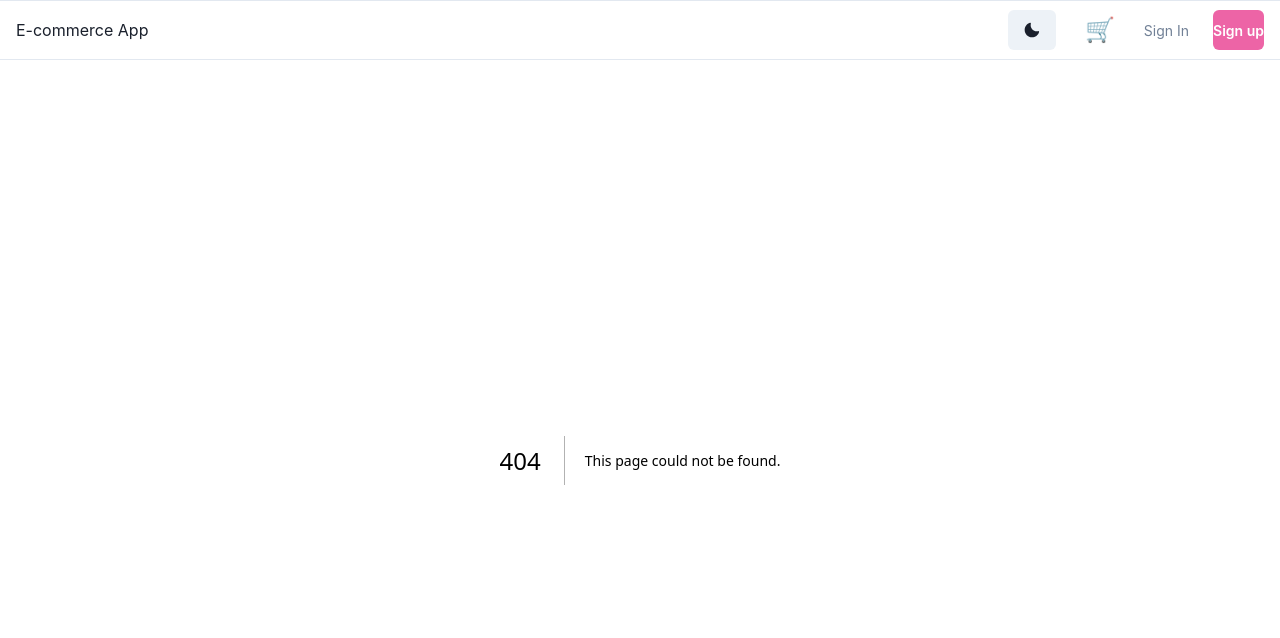
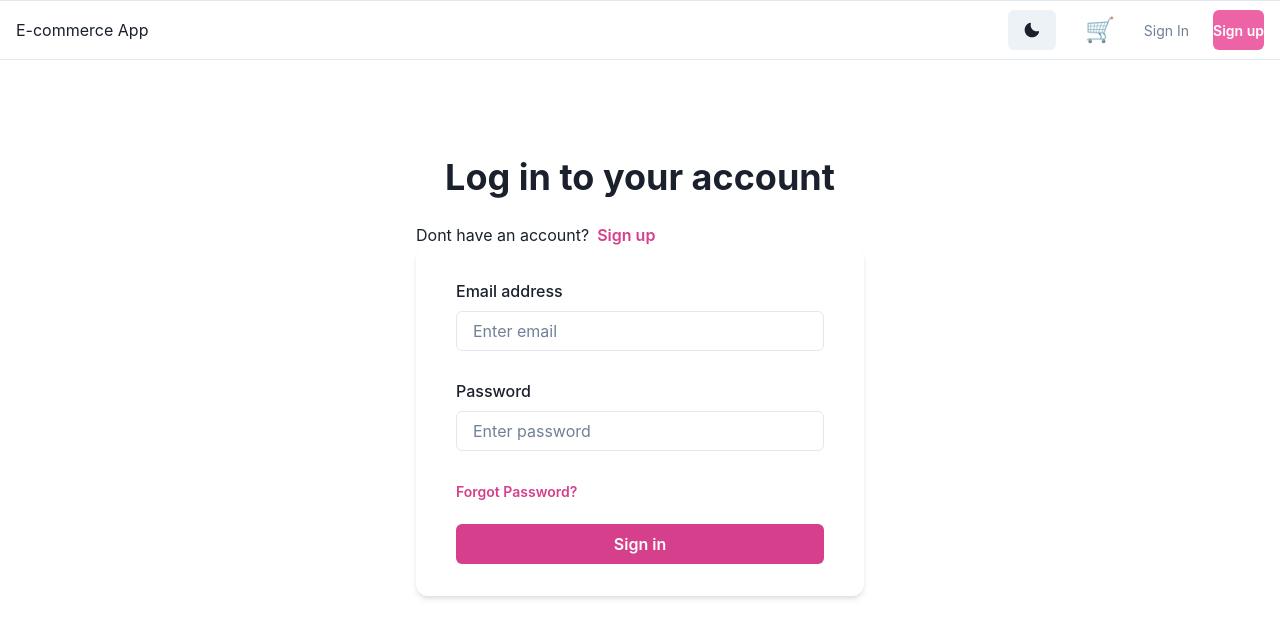
Before and after one commit to jesualujan/30weba_fullstack, a Next.js app in the folder ecommerce/: page /login in a window 1280 px wide. Before the commit this address had no page. Shown: the top 638 px of the page. Built offline with nearby package versions, Linux system fonts and the light colour scheme.

Commit message:
✨ creamos el form de login

```diff
--- /dev/null
+++ b/ecommerce/pages/login.js
@@ -0,0 +1,135 @@
+import React, {useState} from 'react'
+import {
+    Container,
+    Stack,
+    Heading,
+    HStack,
+    Text,
+    Button,
+    Box,
+    FormControl,
+    FormLabel,
+    Input,
+    useBreakpointValue,
+    useColorModeValue,
+    FormHelperText
+} from '@chakra-ui/react'
+import Link from 'next/link'
+import * as yup from 'yup'
+
+ // regla de validación con yup
+ // https://github.com/jquense/yup/tree/pre-v1
+const loginSchema = yup.object().shape({
+    email: yup.string().email('Invalid email').required('Email is required'),
+    password: yup.string().min(8, 'Password should be at least 8 characters').required('Password is required'),
+  });
+
+
+const LoginPage = () => {
+    const [email, setEmail] = useState('')
+    const [password, setPassword] = useState('')
+    const [error, setError] = useState('')
+    const [loading, setLoading] = useState(false)
+
+  const handleSubmit = (e) => {
+    e.preventDefault()
+     // validate form
+     try {
+        loginSchema.validate({
+            email,
+            password
+        },{
+            abortEarly: false
+        })
+    }catch(err){
+        const validationError = {}
+        if(err instanceof yup.validationError){
+            err.inner.forEach(({path, message })=>{
+                validationError[path] = message
+            })
+        }
+        setErrror(validationError)
+        return
+    }
+   setEmail('')
+   setPassword('')
+  }
+
+  return (
+    <Container
+      maxW="lg"
+      py={{ base: "12", md: "24" }}
+      px={{ base: "0", sm: "8" }}
+    >
+      <Stack spacing="8">
+        <Stack spacing="6" textAlign="center">
+          <Heading>Log in to your account</Heading>
+          <HStack>
+            <Text>Dont have an account?</Text>
+            <Link href="/signup" passHref>
+            <Button variant="link" colorScheme="pink">
+              Sign up
+            </Button>
+            </Link>
+          </HStack>
+        </Stack>
+      </Stack>
+
+      <Box
+        py={{ base: "0", sm: "8" }}
+        px={{ base: "4", sm: "10" }}
+        bg={useBreakpointValue({ base: "transparent", sm: "bg-surface" })}
+        boxShadow={{ base: "none", sm: useColorModeValue("md", "md-dark") }}
+        borderRadius={{ base: "none", sm: "xl" }}
+      >
+
+        <form onSubmit={handleSubmit}>
+          <Stack spacing="6">
+            <Stack spacing="5">
+              <FormControl>
+                <FormLabel htmlFor="email">Email address</FormLabel>
+                <Input
+                  id="email"
+                  type="email"
+                  placeholder="Enter email"
+                  onChange={(e) => setEmail(e.target.value)}
+                />
+                <FormHelperText
+                    color={"red.500"}
+                    id='email-helper-text'
+                >
+                    {error.email}
+                </FormHelperText>
+              </FormControl>
+              <FormControl>
+                <FormLabel htmlFor="password">Password</FormLabel>
+                <Input
+                  id="password"
+                  type="password"
+                  placeholder="Enter password"
+                  onChange={(e) => setPassword(e.target.value)}
+                />
+                 <FormHelperText
+                    color={"red.500"}
+                    id='password-helper-text'
+                >
+                    {error.password}
+                </FormHelperText>
+              </FormControl>
+            </Stack>
+            <HStack justify="space-between">
+              <Button variant="link" colorScheme="pink" size="sm">
+                Forgot Password?
+              </Button>
+            </HStack>
+            <Stack>
+              <Button colorScheme="pink" type="submit">Sign in</Button>
+            </Stack>
+          </Stack>
+        </form>
+      </Box>
+      </Container>
+  )
+}
+
+export default LoginPage
```
